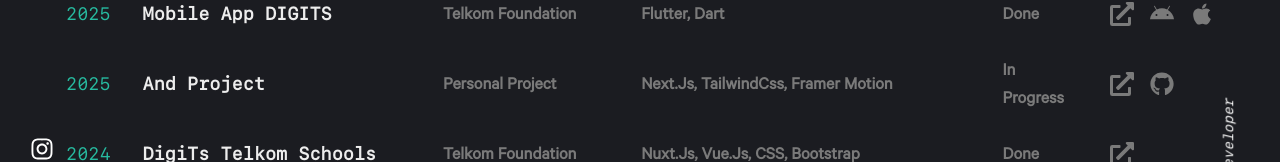
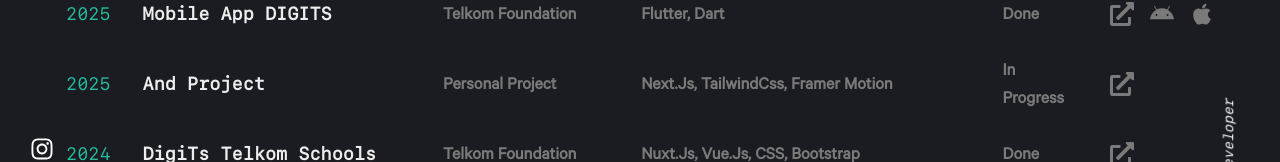
Before and after one commit to marmdhn/pro-marmdhn, a Next.js app: page /archive in a window 1280 px wide. Shown: the part 509-671 px from the top of the page. Built offline with nearby package versions, Linux system fonts and the light colour scheme.

Commit message:
refactor: remove github url for and project

```diff
--- a/data/archive.ts
+++ b/data/archive.ts
@@ -68,7 +68,6 @@
     madeAt: "Personal Project",
     buildWith: ["Next.Js", "TailwindCss", "Framer Motion"],
     link: {
-      gitHubUrl: "https://github.com/marmdhn/and-project",
       webUrl: "https://and.marmdhn.com/",
     },
     detail: false,
```
